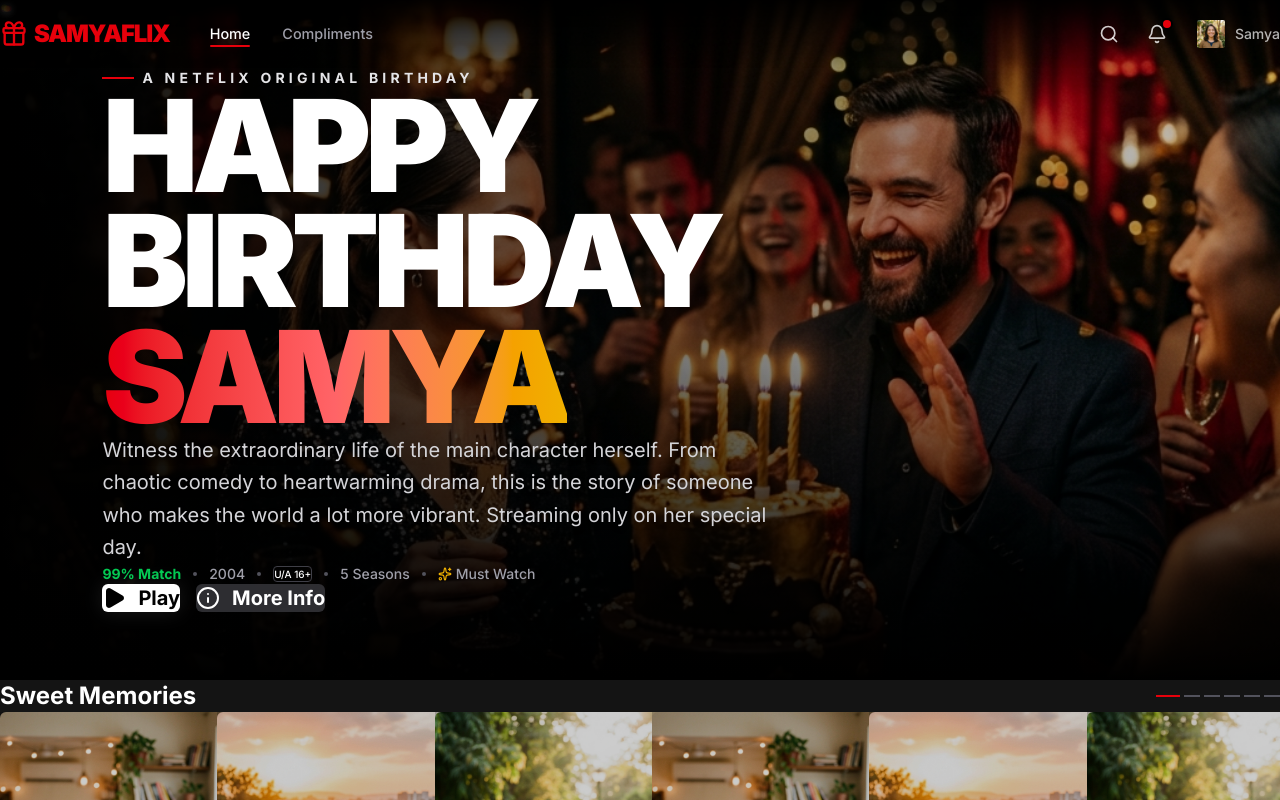
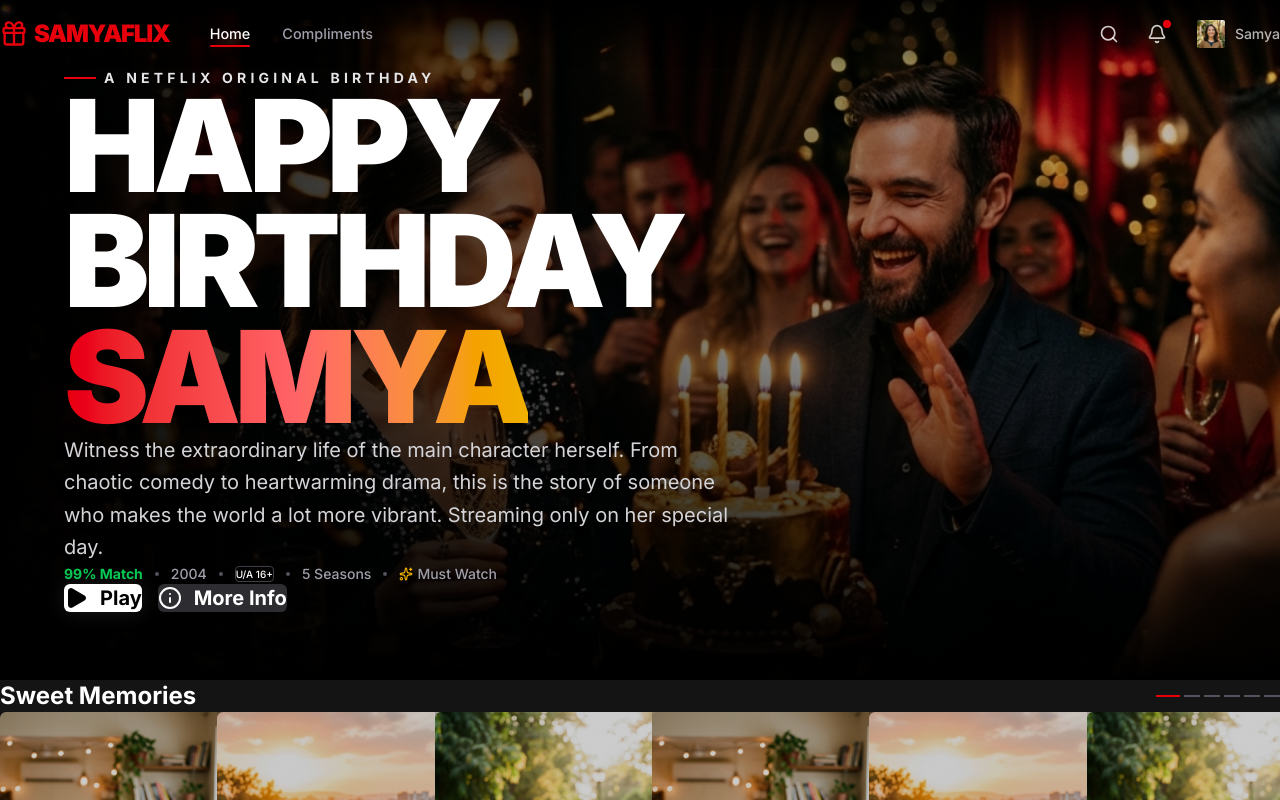
Before and after one commit to AchintyaRajput/birthday-website, a React (Vite) app: page / in a window 1280 px wide. Both pictures are taken after a click on the button "Samya". Shown: the top 800 px of the page. Built offline with nearby package versions, Linux system fonts and the light colour scheme.

Commit message:
chore: fine-tune layout paddings

```diff
--- a/src/components/HeroSection.jsx
+++ b/src/components/HeroSection.jsx
@@ -53,7 +53,7 @@
       {/* Content */}
       <div
         className="relative z-10 h-full w-full flex items-center"
-        style={{ paddingLeft: '8%', paddingRight: '8%' }}
+        style={{ paddingLeft: '5%', paddingRight: '5%' }}
       >
         <div className="max-w-[850px]">
           {/* Subtitle Tag */}
--- a/src/views/ComplimentsPage.jsx
+++ b/src/views/ComplimentsPage.jsx
@@ -41,7 +41,7 @@
       {/* Page Header */}
       <div
         className="pb-12"
-        style={{ paddingTop: '280px', paddingLeft: '8%', paddingRight: '8%' }}
+        style={{ paddingTop: '180px', paddingLeft: '8%', paddingRight: '8%' }}
       >
         <motion.div
           initial={{ opacity: 0, x: -20 }}
```
